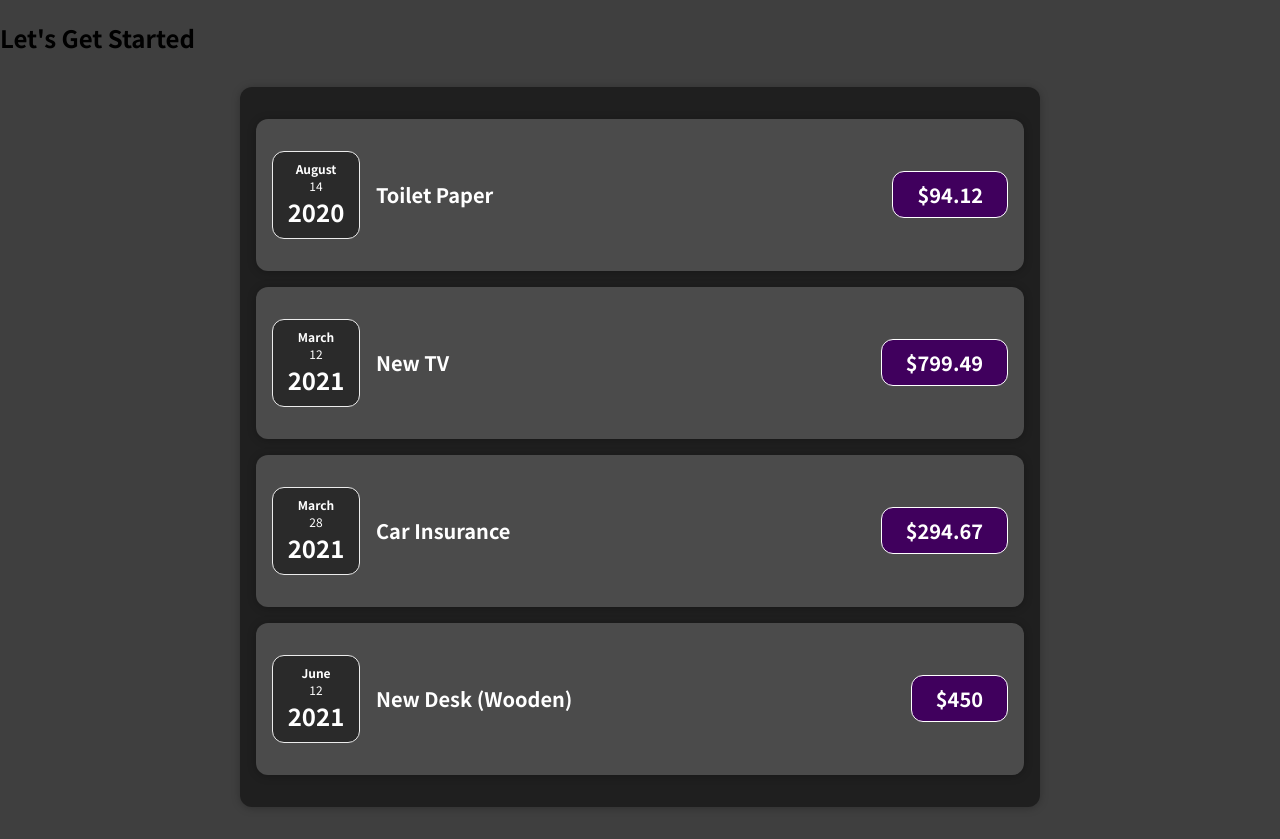
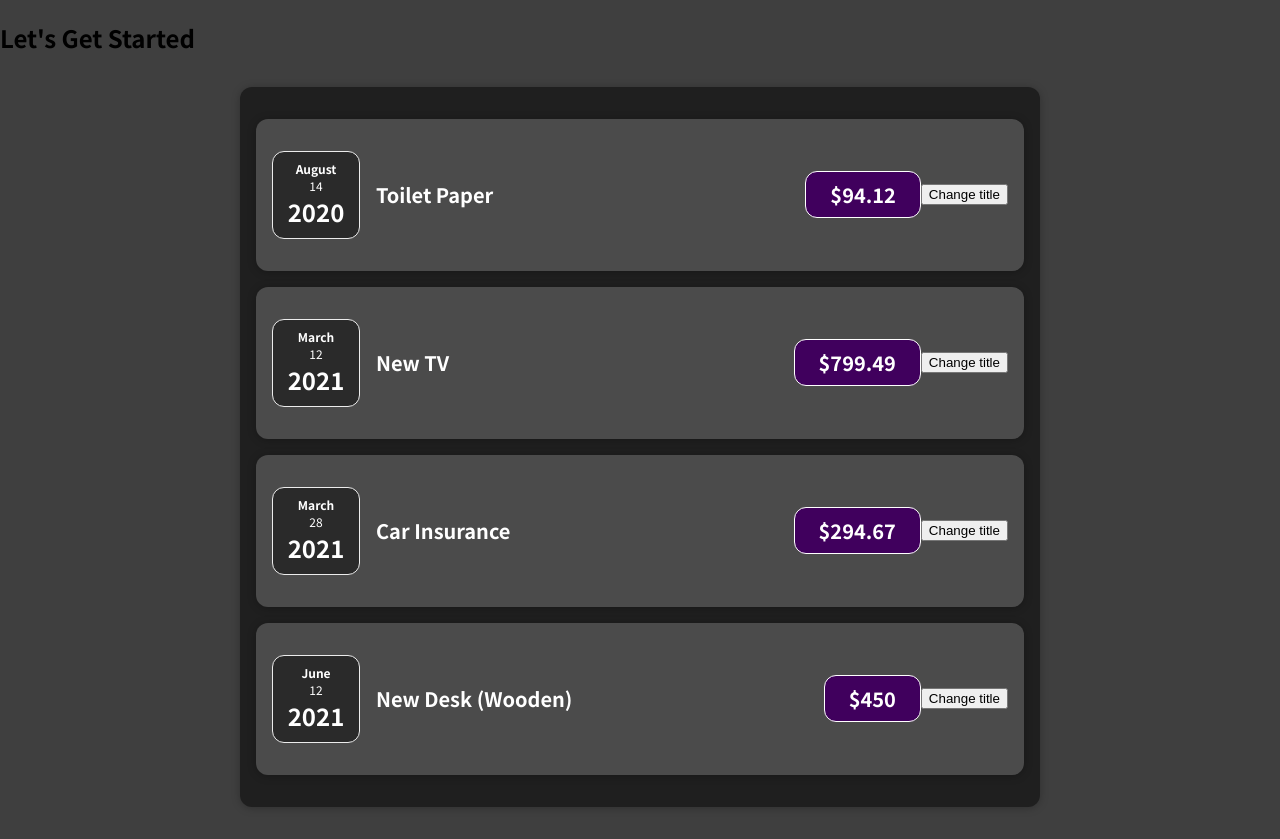
Before and after one commit to leomcg/react-budget-tracker, a React (Create React App) app: page / in a window 1280 px wide. Built offline with nearby package versions, Linux system fonts and the light colour scheme.

Commit message:
state in react

```diff
--- a/src/components/Expenses/ExpenseItem.js
+++ b/src/components/Expenses/ExpenseItem.js
@@ -1,16 +1,26 @@
+import { useState } from 'react';
+
 import './ExpenseItem.css'
 import ExpenseDate from './ExpenseDate';
 import Card from '../UI/Card'
 
 const ExpenseItem = (props) => {
+
+ const [title, setTitle] = useState(props.title)
+  const clickHandler = () => {
+    setTitle('Updated!')
+    console.log(title)
+  }
+
   return (
     <Card className="expense-item">
       <div className='expense-item'>
         <ExpenseDate date={props.date} />
         <div className='expense-item__description'>
-          <h2>{props.title}</h2>
+          <h2>{title}</h2>
           <div className='expense-item__price'>${props.amount}</div>
         </div>
+        <button onClick={clickHandler}>Change title</button>
       </div>
     </Card>
   );
```
Also changed, not shown: 1 other file (tests, documents, lock files or other folders).
